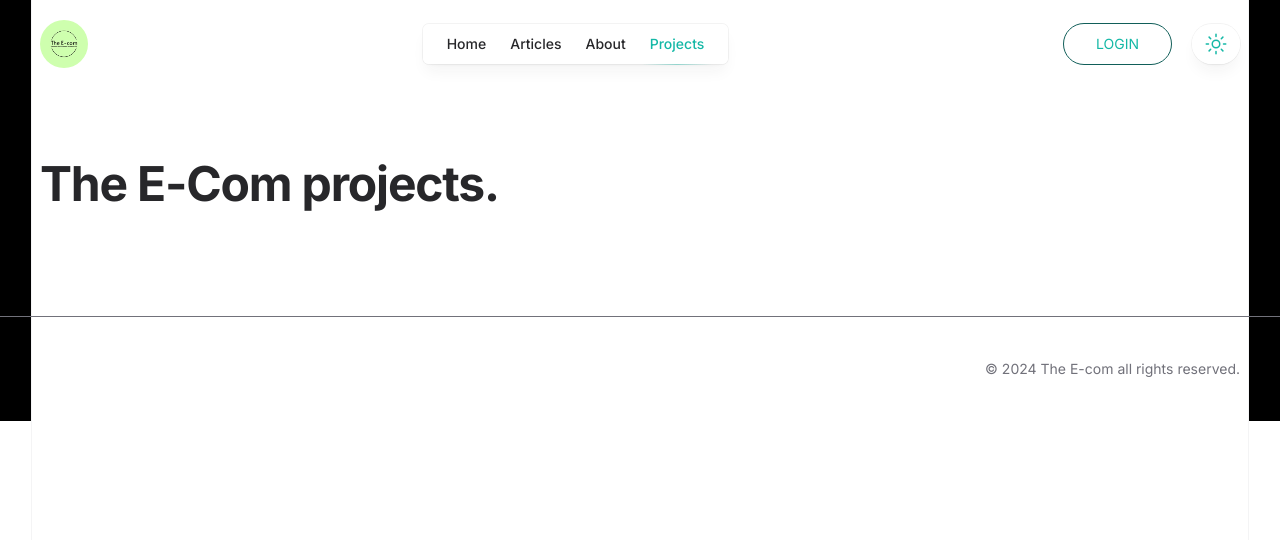
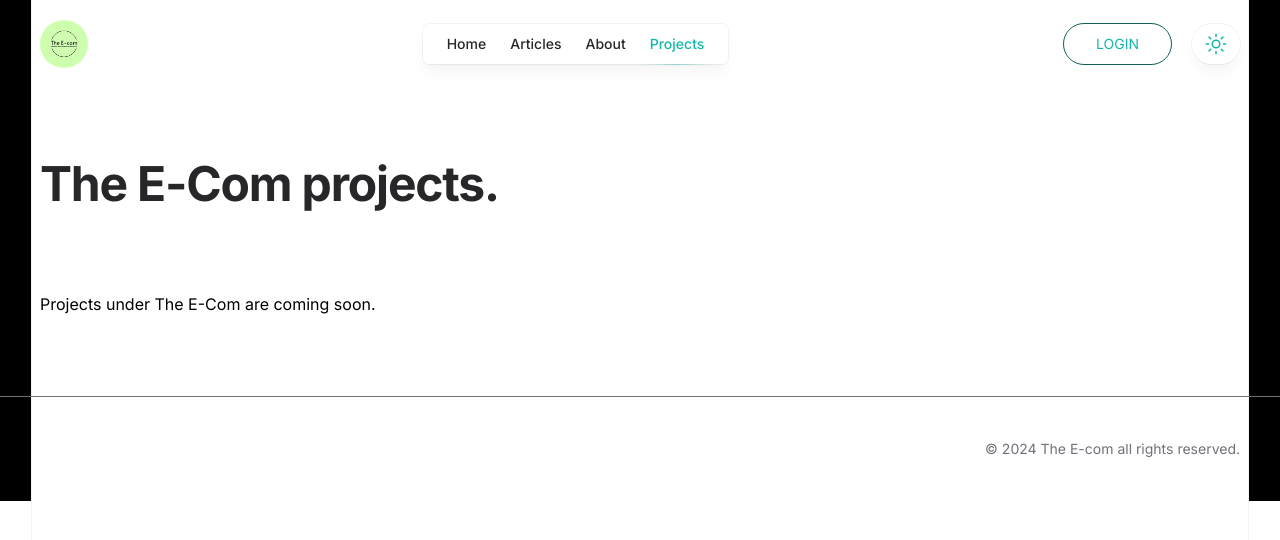
Before and after one commit to prashant0010010/Nextjs, a Next.js app: page /projects in a window 1280 px wide. Shown: the top 540 px of the page. Built offline with nearby package versions, Linux system fonts and the light colour scheme.

Commit message:
Update page.tsx

```diff
--- a/src/app/projects/page.tsx
+++ b/src/app/projects/page.tsx
@@ -1,88 +1,16 @@
 import SimpleLayout from "@/components/SimpleLayout";
 import React from "react";
-// import logoAnimaginary from "@/img/logos/animaginary.svg";
-// import logoCosmos from "@/img/logos/cosmos.svg";
-// import logoHelioStream from "@/img/logos/helio-stream.svg";
-// import logoOpenShuttle from "@/img/logos/open-shuttle.svg";
-// import logoPlanetaria from "@/img/logos/planetaria.svg";
 import { type Metadata } from "next";
-// import { Card } from "@/components/Card";
-// import Image from "next/image";
-// import { GoLink } from "react-icons/go";
 
 export const metadata: Metadata = {
   title: "Projects",
-  description: "Articles and blogs related to E-commerce",
+  description: "The E-commerce project done by the Author on SEO and other digital Marketing firlds",
 };
 
 const ProjectPage = () => {
-  // const projects = [
-  //   {
-  //     name: "Planetaria",
-  //     description:
-  //       "Creating technology to empower civilians to explore space on their own terms.",
-  //     link: { href: "http://planetaria.tech", label: "planetaria.tech" },
-  //     logo: logoPlanetaria,
-  //   },
-  //   {
-  //     name: "Animaginary",
-  //     description:
-  //       "High performance web animation library, hand-written in optimized WASM.",
-  //     link: { href: "#", label: "github.com" },
-  //     logo: logoAnimaginary,
-  //   },
-  //   {
-  //     name: "HelioStream",
-  //     description:
-  //       "Real-time video streaming library, optimized for interstellar transmission.",
-  //     link: { href: "#", label: "github.com" },
-  //     logo: logoHelioStream,
-  //   },
-  //   {
-  //     name: "cosmOS",
-  //     description:
-  //       "The operating system that powers our Planetaria space shuttles.",
-  //     link: { href: "#", label: "github.com" },
-  //     logo: logoCosmos,
-  //   },
-  //   {
-  //     name: "OpenShuttle",
-  //     description:
-  //       "The schematics for the first rocket I designed that successfully made it to orbit.",
-  //     link: { href: "#", label: "github.com" },
-  //     logo: logoOpenShuttle,
-  //   },
-  // ];
-
   return (
-    <SimpleLayout
-      title="The E-Com projects."
-      intro="" children={undefined}    >
-      {/* <ul
-        role="list"
-        className="grid grid-cols-1 gap-x-12 gap-y-16 sm:grid-cols-2 lg:grid-cols-3"
-      >
-        {projects.map((project) => (
-          <Card as="li" key={project.name}>
-            <div className="relative z-10 flex h-12 w-12 items-center justify-center rounded-full bg-white shadow-md shadow-zinc-800/5 ring-1 ring-zinc-900/5 dark:border dark:border-zinc-700/50 dark:bg-zinc-800 dark:ring-0">
-              <Image
-                src={project.logo}
-                alt="logo"
-                className="h-8 w-8"
-                unoptimized
-              />
-            </div>
-            <h2 className="mt-6 text-base font-semibold text-zinc-800 dark:text-zinc-100">
-              <Card.Link href={project.link.href}>{project.name}</Card.Link>
-            </h2>
-            <Card.Description>{project.description}</Card.Description>
-            <p className="relative z-10 mt-6 flex items-center text-sm font-medium text-zinc-400 transition group-hover:text-teal-500 dark:text-zinc-100">
-              <GoLink className="text-lg flex-none" />
-              <span className="ml-2">{project.link.label}</span>
-            </p>
-          </Card>
-        ))}
-      </ul> */}
+    <SimpleLayout title="The E-Com projects." intro="">
+      Projects under The E-Com are coming soon.
     </SimpleLayout>
   );
 };
```
